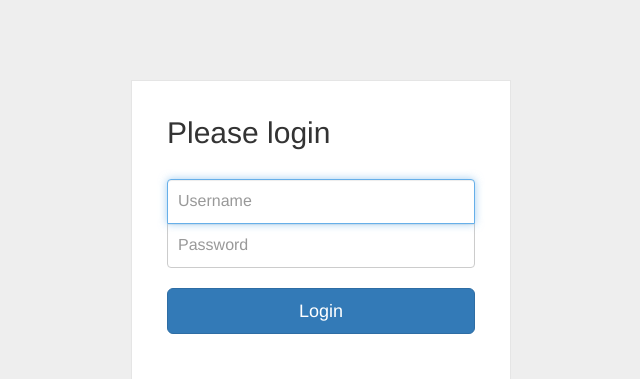
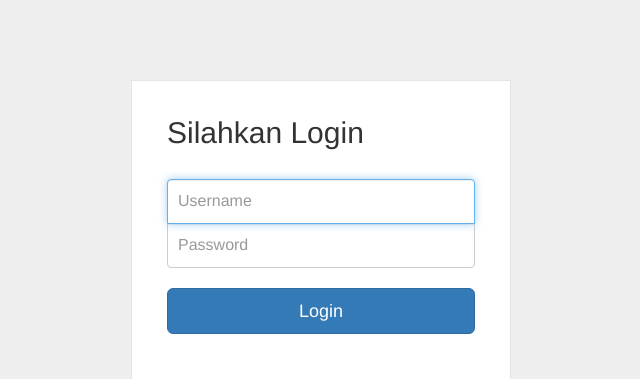
Before and after one commit to AlexanderSid/fppbw, a CodeIgniter app: page /database/index.php/login in a window 1280 px wide. Shown: the top 379 px of the page, without its empty margins (319-959 px from the left). Run offline with CodeIgniter, Linux system fonts and the light colour scheme; some libraries are stand-ins or nearby versions.

Commit message:
Update v_login.php

```diff
--- a/application/views/v_login.php
+++ b/application/views/v_login.php
@@ -63,7 +63,11 @@
 
     <div class="wrapper">
     <form class="form-signin" method="post" action="login/aksi_login">
-      <h2 class="form-signin-heading">Please login</h2>
+      <h2 class="form-signin-heading">Silahkan Login</h2>
+      <?php if($this->session->flashdata('kode') =='0'): ?>
+          <p style="color: red;"> Username/Password salah</p>
+        <?php else :?>
+        <?php endif; ?>
       <input type="text" class="form-control" name="username" placeholder="Username" required="" autofocus="" />
       <input type="password" class="form-control" name="password" placeholder="Password" required=""/>
       <button class="btn btn-lg btn-primary btn-block" type="submit">Login</button>
```
